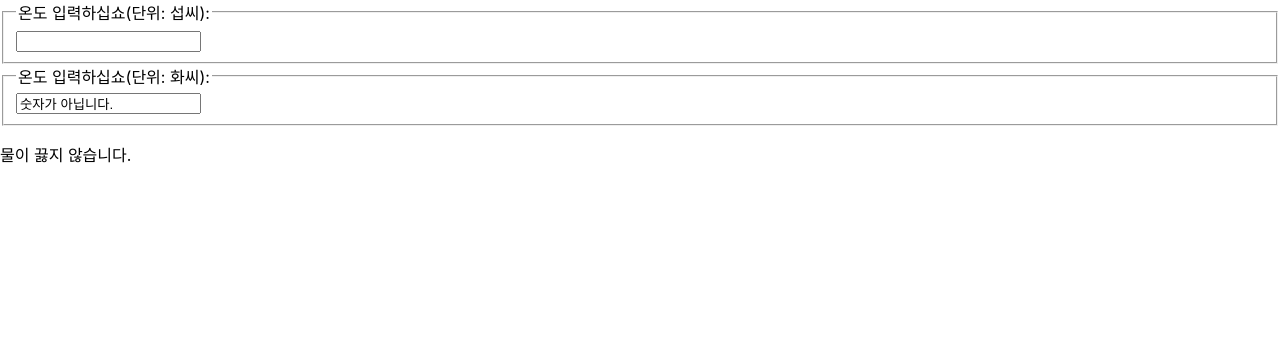
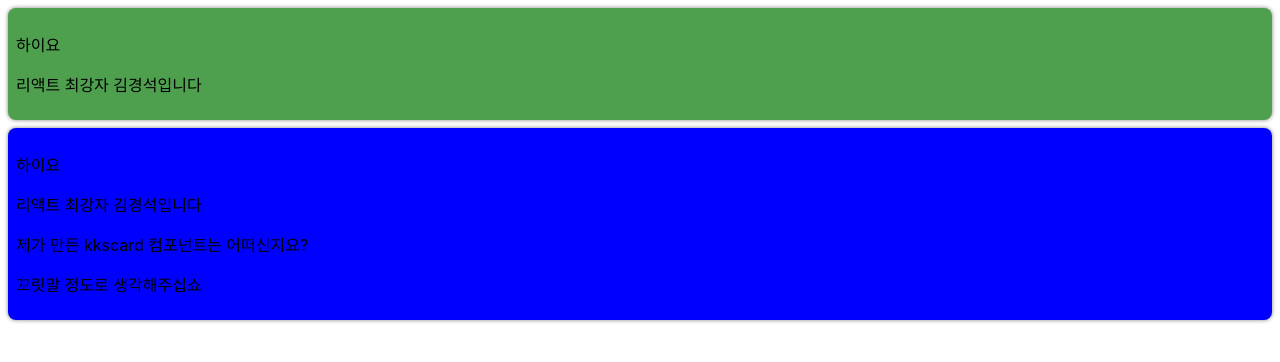
Before and after one commit to drather/react-study, a React (Create React App) app: page / in a window 1280 px wide. Shown: the top 362 px of the page. Built offline with nearby package versions, Linux system fonts and the light colour scheme.

Commit message:
ch13: component inheritance

```diff
--- /dev/null
+++ b/src/ch13/Card.jsx
@@ -0,0 +1,21 @@
+function Card(props) {
+    const { title, backgroundColor, children} = props;
+
+    return (
+        <div
+            style={{
+                margin: 8,
+                padding: 8,
+                borderRadius: 8,
+                boxShadow: "0px 0px 4px grey",
+                backgroundColor: backgroundColor || "white",
+            }}
+        >
+            {title && <h1>{title}</h1>}
+            {children}
+        </div>
+
+    );
+}
+
+export default Card;
--- /dev/null
+++ b/src/ch13/KksCard.jsx
@@ -0,0 +1,16 @@
+import Card from "./Card";
+import KsFooter from "./KsFooter";
+
+function KksCard(props) {
+    return (
+        <Card Title="madebykks" backgroundColor="blue">
+            <p>하이요</p>
+            <p>리액트 최강자 김경석입니다</p>
+            <p> 제가 만든 kkscard 컴포넌트는 어떠신지요? </p>
+            <KsFooter/>
+        </Card>
+
+    );
+}
+
+export default KksCard;
--- /dev/null
+++ b/src/ch13/KsFooter.jsx
@@ -0,0 +1,9 @@
+function KsFooter(props) {
+    return (
+        <div backgroundColor="red">
+            <p>꼬릿말 정도로 생각해주십쇼</p>
+        </div>
+    )
+}
+
+export default KsFooter;
--- /dev/null
+++ b/src/ch13/ProfileCard.jsx
@@ -0,0 +1,12 @@
+import Card from "./Card";
+
+function ProfileCard(props) {
+    return (
+        <Card Title="kks" backgroundColor="#4ea04e">
+            <p>하이요</p>
+            <p>리액트 최강자 김경석입니다</p>
+        </Card>
+    );
+}
+
+export default ProfileCard;
--- a/src/index.js
+++ b/src/index.js
@@ -23,6 +23,8 @@ import AttendanceBookWithKeyFormattedString from './ch10/AttendanceBook';
 import AttendanceBookWithKeyIndex from './ch10/AttendanceBook';
 import SignUp from './ch11/SignUp';
 import Calculator from './ch12/Calculator';
+import ProfileCard from './ch13/ProfileCard';
+import KksCard from './ch13/KksCard';
 
 
 // ch04
@@ -99,12 +101,23 @@ import Calculator from './ch12/Calculator';
 // );
 
 //ch12
+// ReactDOM.render(
+//   <React.StrictMode>
+//     <Calculator/>
+//   </React.StrictMode>,
+//   document.getElementById('root')
+// );
+
+
+//ch13
 ReactDOM.render(
   <React.StrictMode>
-    <Calculator/>
+    <ProfileCard/>
+    <KksCard/>
   </React.StrictMode>,
   document.getElementById('root')
 );
+
 
 // If you want to start measuring performance in your app, pass a function
 // to log results (for example: reportWebVitals(console.log))
```
